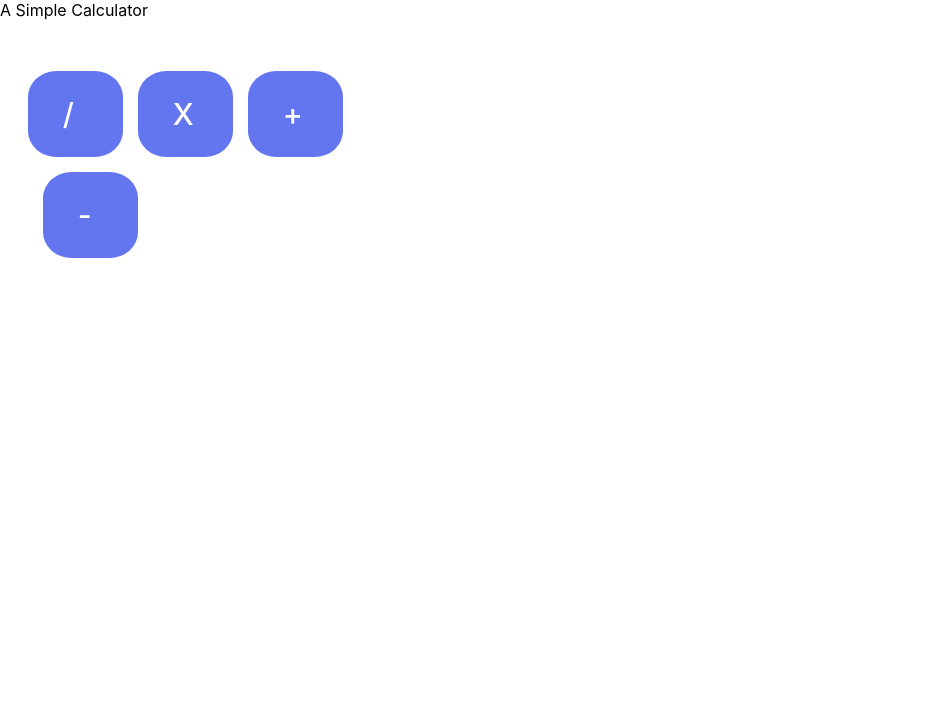
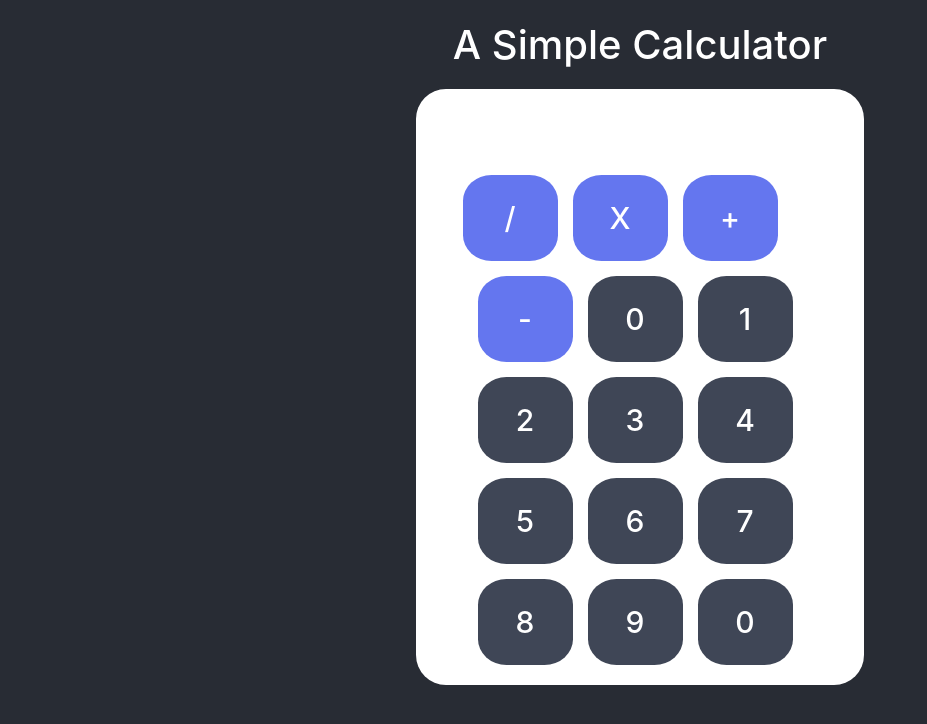
Before and after one commit to conrad96/react_simple_calc, a React (Create React App) app: page / in a window 1280 px wide. Shown: the top 724 px of the page, without its empty margins (0-927 px from the left). Built offline with nearby package versions, Linux system fonts and the light colour scheme.

Commit message:
display kepad numbers

```diff
--- a/src/App.js
+++ b/src/App.js
@@ -1,6 +1,7 @@
 import React, {Component} from 'react';
 import KeyPad from './components/keypad';
 import ResultPad from './components/result';
+import './App.scss';
 class App extends Component {
   constructor(props) {
     super();
@@ -24,7 +25,7 @@ class App extends Component {
 
   onClickhandler = (symbol) => {
     if(symbol === '=') {
-      this.calculate
+      this.calculate()
     }else {
       this.setState({result: this.state.result + symbol})
     }
--- /dev/null
+++ b/src/App.scss
@@ -0,0 +1,40 @@
+body {
+    background-color: #282c34;
+}
+
+.App {
+    // text-align: center;
+    // background-color: #282c34;
+    .App-header {
+        color: white;
+        text-align: center;
+        font-size: 40px;
+        font-weight: 500;
+        padding: 20px 0;
+    }
+    .calculator-wrapper {
+        margin-top: 100px;
+        width: 35%;
+        margin: 0 auto;
+        text-align: center;
+        height: 440px; //  background-color: #fff;
+        .visible-wrapper {
+            float: left;
+            padding: 35px 20px 20px 20px;
+            background-color: #fff;
+            border-radius: 30px;
+            .c-symbol {
+                font-size: 30px;
+                background-color: #3F4656;
+                font-size: 30px;
+                background-color: #3F4656;
+                padding: 15px;
+                border-radius: 30%;
+                width: 70px;
+                &:focus {
+                    outline: none;
+                }
+            }
+        }
+    }
+}
--- a/src/components/keypad/index.js
+++ b/src/components/keypad/index.js
@@ -43,6 +43,17 @@ class KeyPad extends Component {
                                                 {data.value}
                                             </li>
                                         );
+                                    }else {
+                                        return (
+                                            <li
+                                            key={index}
+                                            name={data.value}
+                                            className={data.type}
+                                            onClick={() => this.props.onClickhandler(data.value)}
+                                            >
+                                                {data.value}
+                                            </li>
+                                        );
                                     }
                                 })
                             }
```
